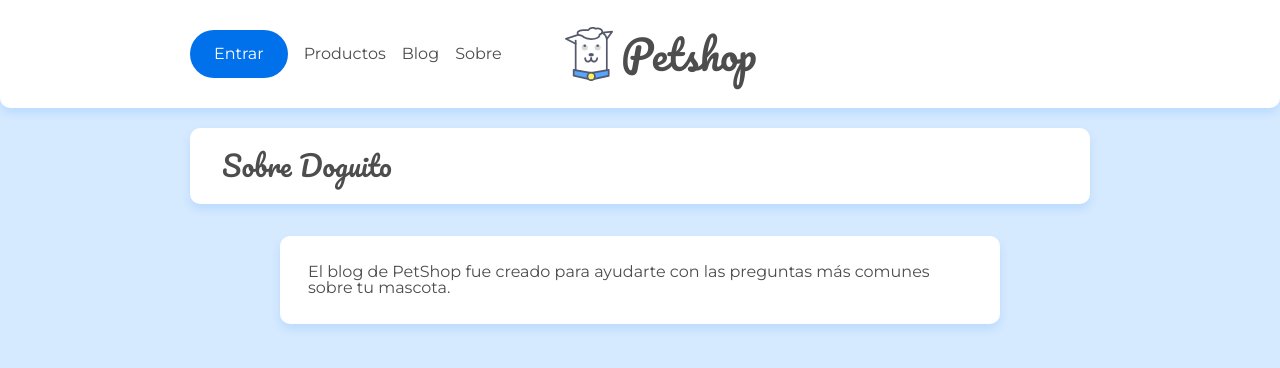
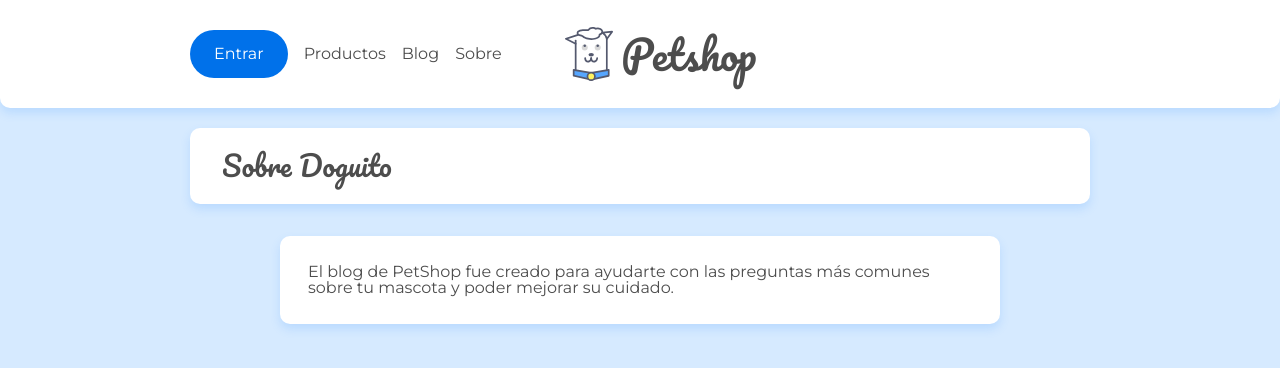
Before and after one commit to Ivanmnavarro/Doguito, a React (Create React App) app: page /sobre in a window 1280 px wide. Shown: the top 368 px of the page. Built offline with nearby package versions, Linux system fonts and the light colour scheme.

Commit message:
modificacion texto

```diff
--- a/src/pages/Sobre.jsx
+++ b/src/pages/Sobre.jsx
@@ -6,7 +6,7 @@ const Sobre = () => {
       </div>
       <section className="container flex flex--center">
         <article className="card">
-          El blog de PetShop fue creado para ayudarte con las preguntas más comunes sobre tu mascota.
+          El blog de PetShop fue creado para ayudarte con las preguntas más comunes sobre tu mascota y poder mejorar su cuidado.
         </article>
       </section>
     </main>
```
